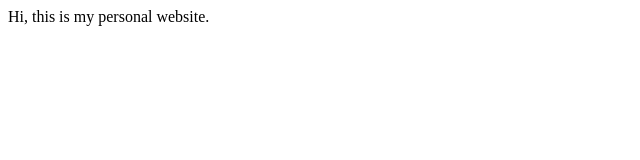
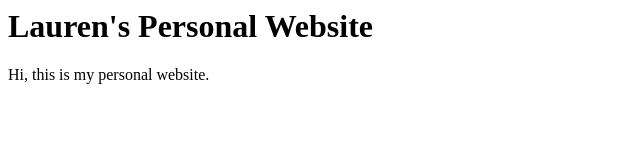
Before and after one commit to lvserra17/lvserra17.github.io, a plain HTML site: page index.html in a window 1280 px wide. Shown: the whole page, without its empty margins (0-640 px from the left). Drawn offline with Linux system fonts and the light colour scheme.

Commit message:
Adding a title

```diff
--- a/index.html
+++ b/index.html
@@ -1 +1,3 @@
+<h1>Lauren's Personal Website</h1>
+
 Hi, this is my personal website.
```
